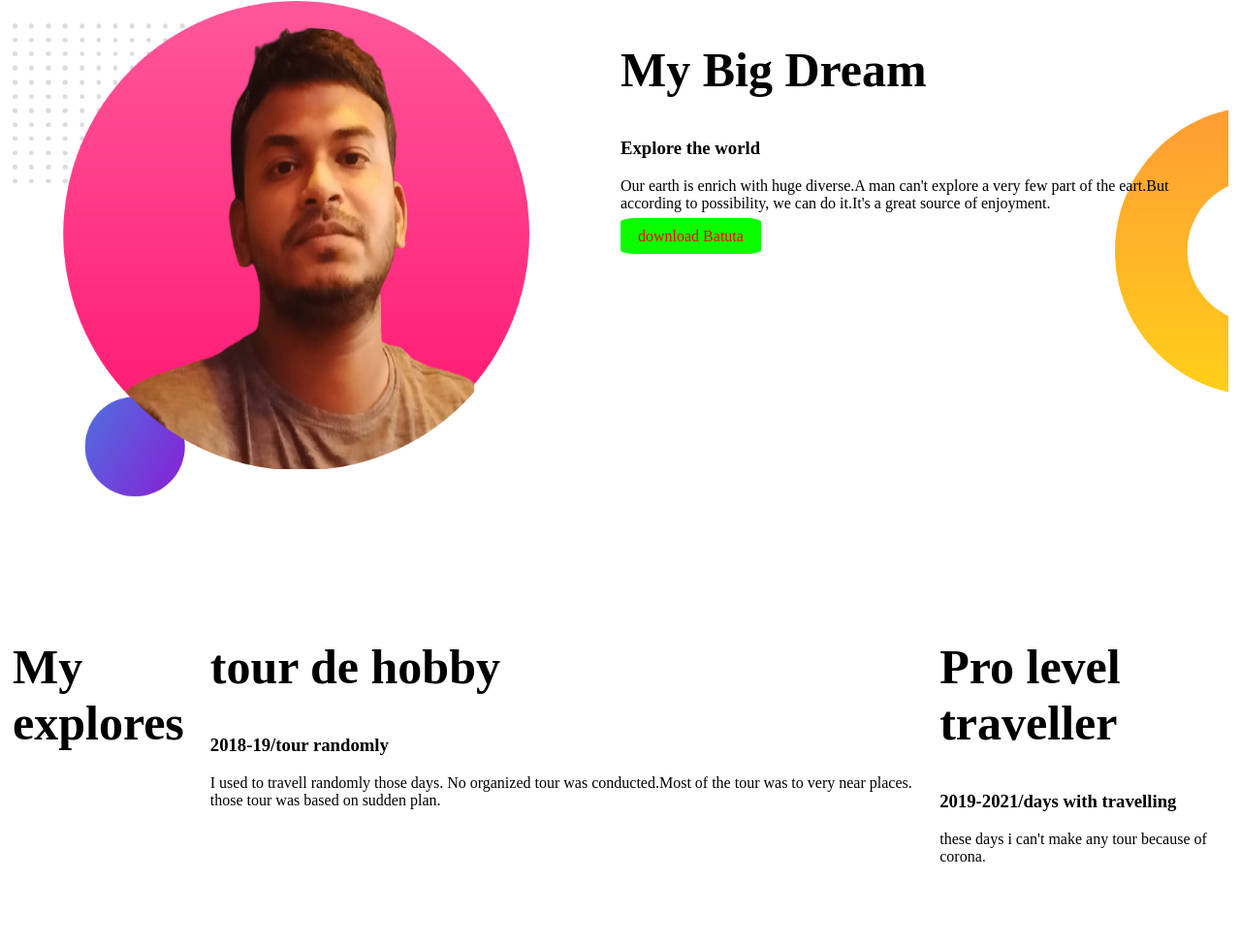
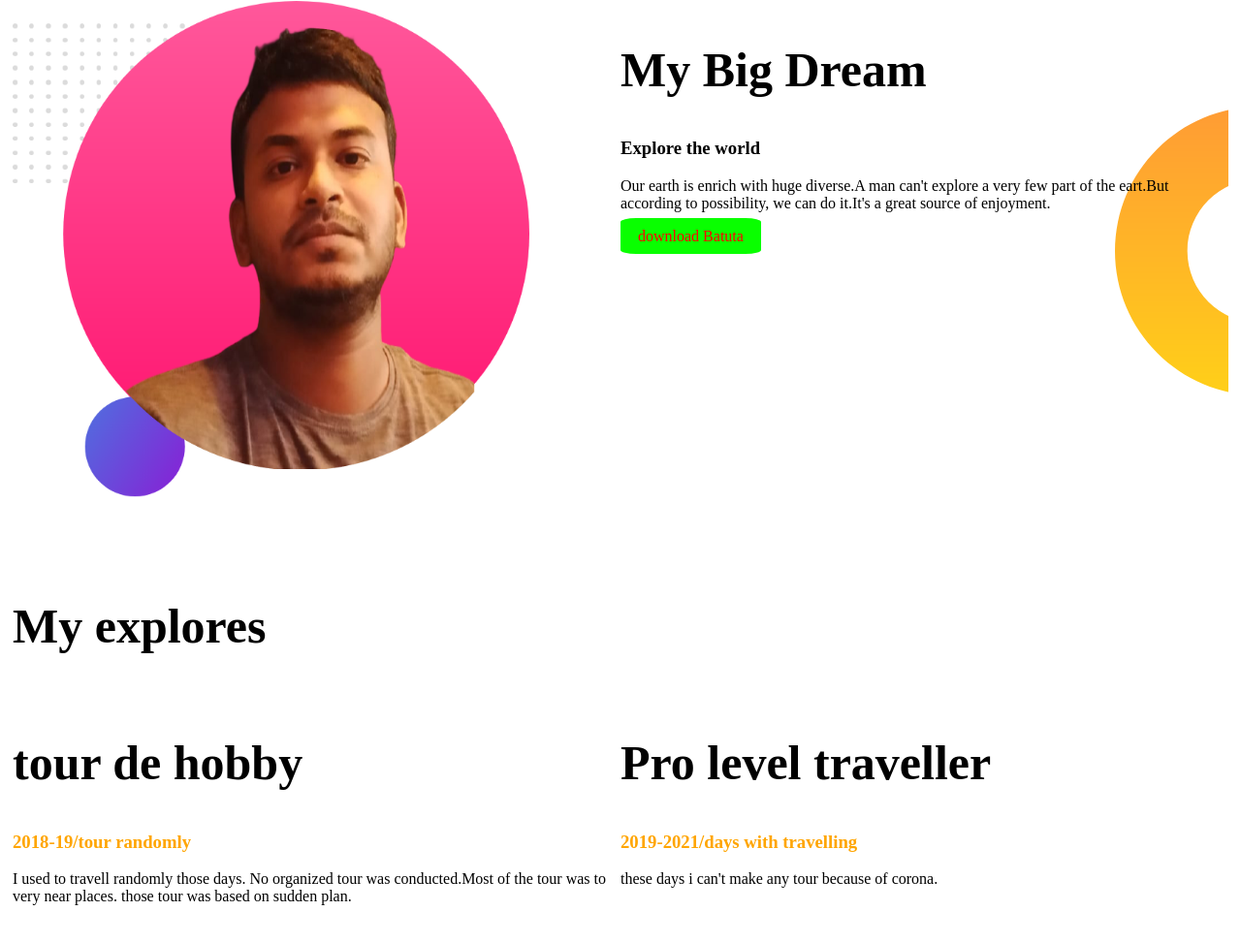
Before and after one commit to hirajheel/own-portfolio, a plain HTML site: page index.html in a window 1280 px wide. Shown: the part 645-1618 px from the top of the page at 97% size. Drawn offline with Linux system fonts and the light colour scheme; a web font is replaced by a local one.

Commit message:
good commit

```diff
--- a/index.html
+++ b/index.html
@@ -13,7 +13,7 @@
 </head>
 
 <body>
-    <section class="top_banner">
+    <section class="top_banner flexible-container">
         <div class="half-width">
             <h1>Welcome To</h1>
             <h1><span class="roll">Mejbaur Rahman</span> World!</h1>
@@ -30,33 +30,43 @@
             <img src="my-bg.png" alt="">
         </div>
     </section>
-    <section class="Big-dream">
+    <section class="Big-dream flexible-container">
         <div class="half-width">
             <img src="my-bg2.png" alt="">
         </div>
         <div class="half-width">
             <h1>My Big Dream</h1>
             <h3>Explore the world</h3>
-            <p>Our earth is enrich with huge diverse.A man can't explore a very few part of the eart.But according to
+            <p>Our earth is enrich with huge diverse.A man can't explore a very few part of the eart.But according
+                to
                 possibility, we can do it.It's a great source of enjoyment.</p>
             <a class="link-button" target="blank" href="https://github.com/hirajheel/my-new-projects">download
                 Batuta</a>
         </div>
 
     </section>
+
+
+
+
     <section class="experience-area">
         <h1>My explores</h1>
-        <div>
-            <h1>tour de hobby</h1>
-            <h3>2018-19/tour randomly</h3>
-            <p>I used to travell randomly those days. No organized tour was conducted.Most of the tour was to very near
-                places. those tour was based on sudden plan.</p>
+        <div class="flexible-container">
+            <div class="half-width">
+                <h1>tour de hobby</h1>
+                <h3><span class="roll">2018-19/tour randomly</span></h3>
+                <p>I used to travell randomly those days. No organized tour was conducted.Most of the tour was to very
+                    near
+                    places. those tour was based on sudden plan.</p>
+            </div>
+            <div class="half-width">
+                <h1>Pro level traveller</h1>
+                <h3><span class="roll">2019-2021/days with travelling</span></h3>
+                <p>these days i can't make any tour because of corona.</p>
+            </div>
+
         </div>
-        <div>
-            <h1>Pro level traveller</h1>
-            <h3>2019-2021/days with travelling</h3>
-            <p>these days i can't make any tour because of corona.</p>
-        </div>
+
 
     </section>
 </body>
--- a/style.css
+++ b/style.css
@@ -9,13 +9,13 @@ h1{
 .roll{
     color: orange;
 }
-section{
+.flexible-container{
     display: flex;
     margin-bottom: 100px;
 }
 .half-width{
     width: 50%;
-    padding left: 8%;
+    padding left: 15%;
 }
 .half-width img{
     width: 85%;
```
